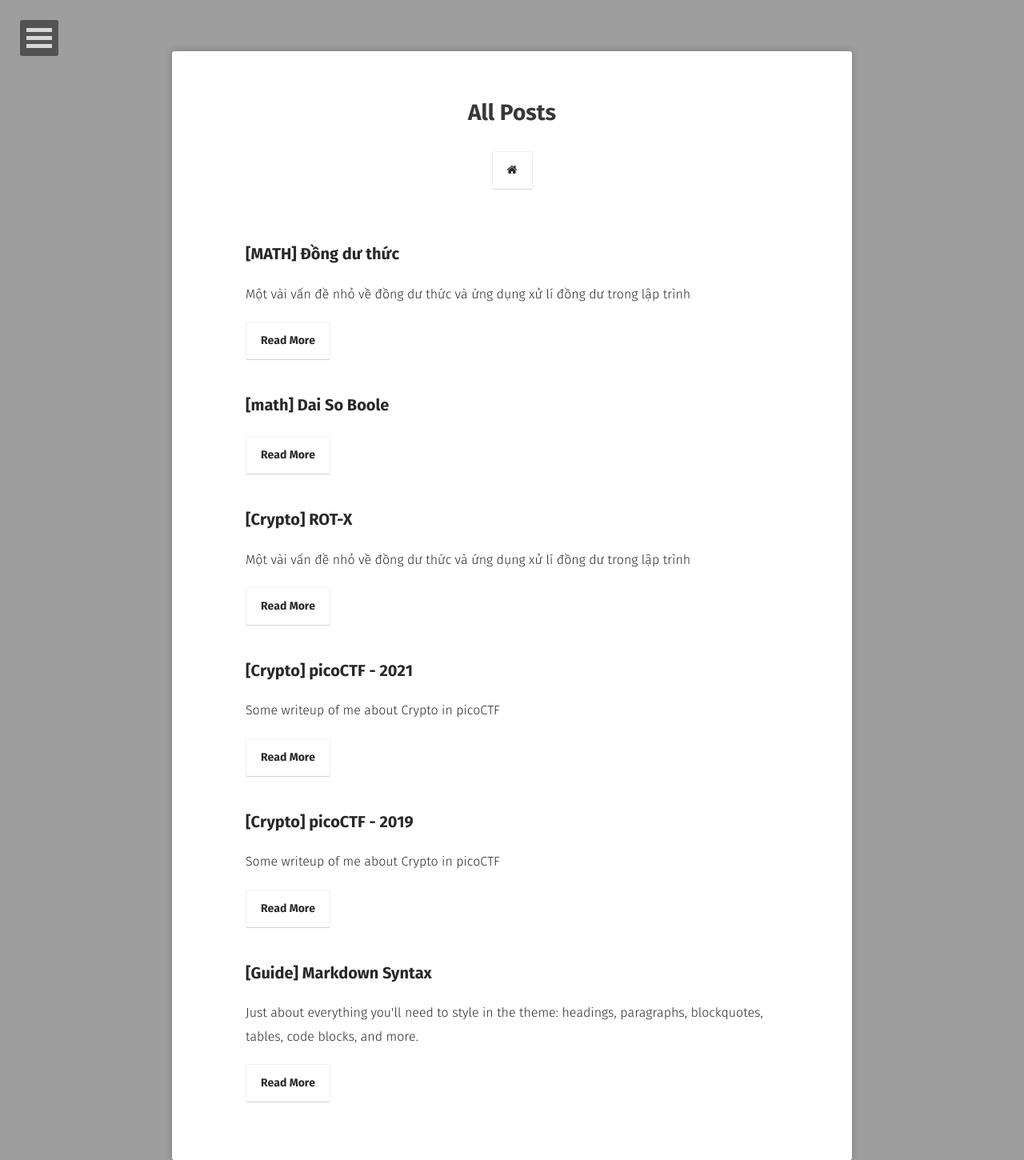
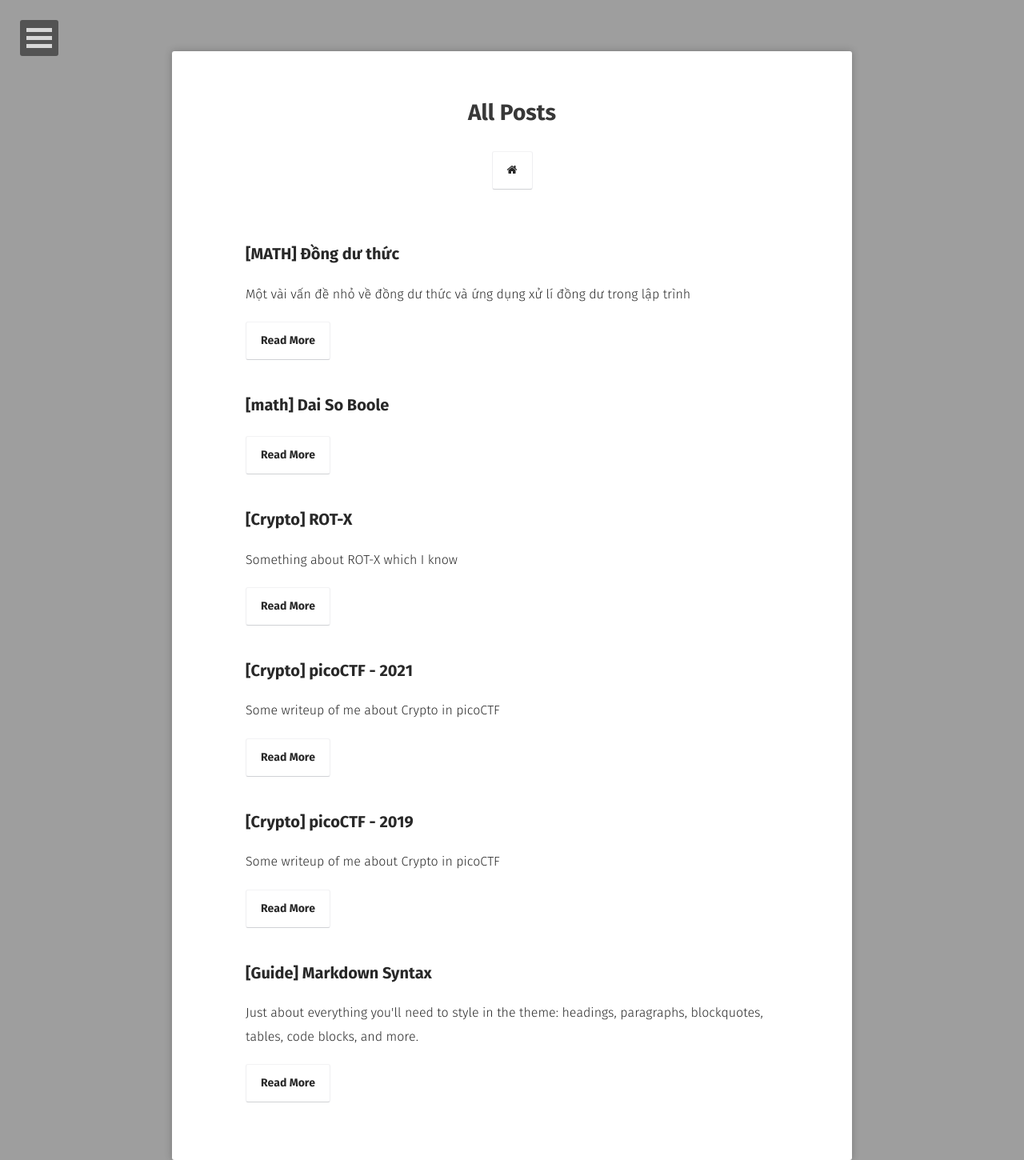
Before and after one commit to hieuhdh/deuteri, a Jekyll site: the page built from posts/index.md, in a window 1280 px wide. Shown: the whole page at 80% size. Built offline with Jekyll 4.4.1, drawn with Linux system fonts in a browser that asks for light colours; some web fonts are replaced.

Commit message:
fix something

```diff
--- a/_posts/2021-10-10-[Crypto]-Rot-X.md
+++ b/_posts/2021-10-15-[Crypto]-Rot-X.md
@@ -2,7 +2,7 @@
 layout: post
 title: "[Crypto] ROT-X"
 date: 2021-10-15
-excerpt: "Một vài vấn đề nhỏ về đồng dư thức và ứng dụng xử lí đồng dư trong lập trình"
+excerpt: "Something about ROT-X which I know"
 tags: [Crypto, ROT]
 comments: true
 ---
@@ -25,9 +25,9 @@
 
 <p>In a general way: encrypt(message) with ROT-X = decrypt(message) with ROT-(26-X)</p>
 <p><b>Example:</b>
-<li>Encrypt(message) with ROT1 = decrypt(message) with ROT25 </li>
-<li>Decrypt(message) with ROT1 = encrypt(message) with ROT25</li>
-<li>Special case with <strong>ROT13</strong>: decrypt(message) = encrypt(encrypt(message))</li>
+<li style="text-indent: 50px;">Encrypt(message) with ROT1 = decrypt(message) with ROT25 </li>
+<li style="text-indent: 50px;">Decrypt(message) with ROT1 = encrypt(message) with ROT25</li>
+<li style="text-indent: 50px;">Special case with <strong>ROT13</strong>: decrypt(message) = encrypt(encrypt(message))</li>
 </p>
 <p>Expanding the alphabet (can add a special character such as "[, ], {, }, 1, 2, 3, 4, 5, 6, 7, 8, 9, ), ...", then according to the operating mechanism of the ROT-X cipher, we can easily decode or encode them.</p>
 
```
Also changed, not shown: _posts/2021-10-15-[Crypto]-Study.md (renamed from _posts/2021-10-10-[Crypto]-Study.md, +4 -4 lines).
